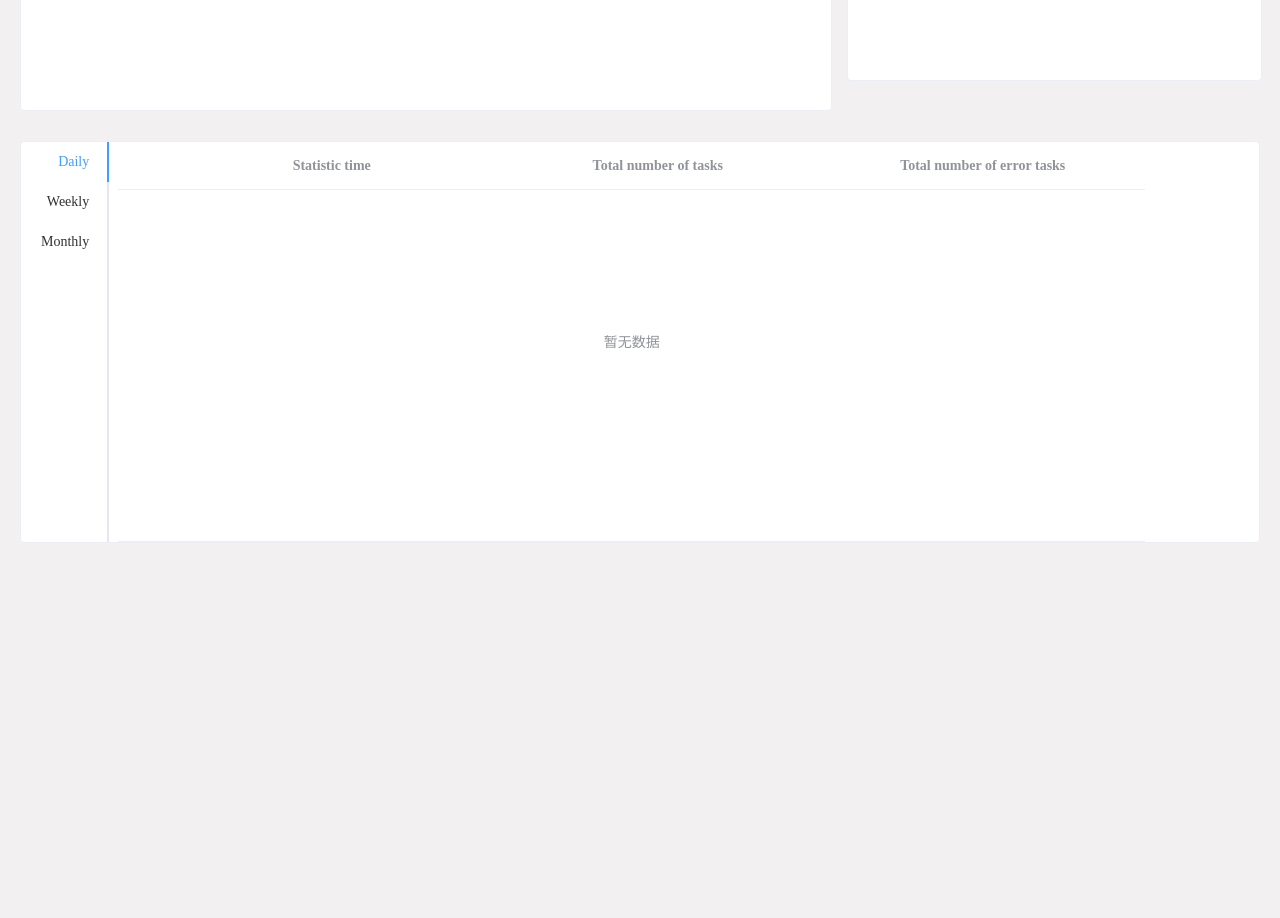
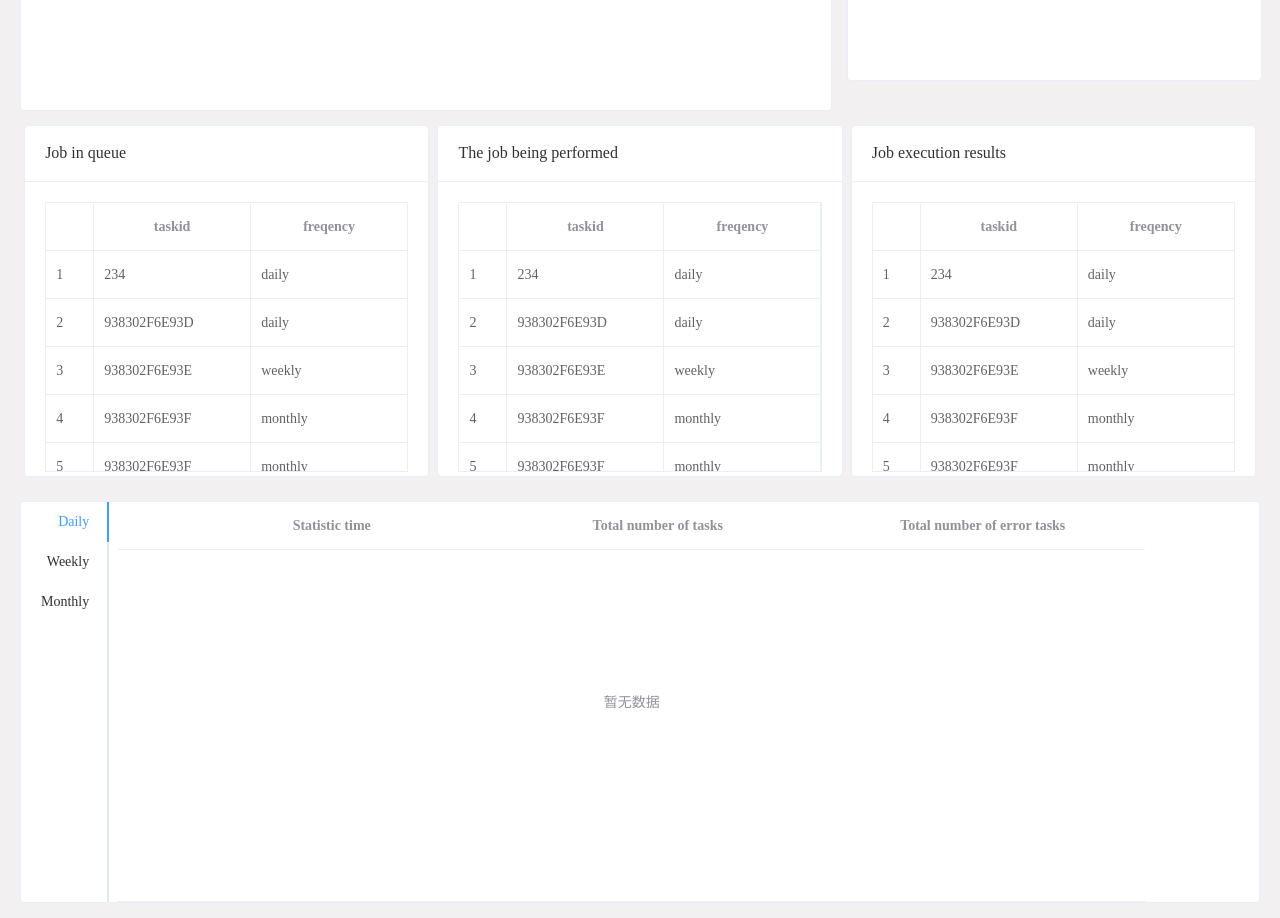
Before and after one commit to DC-Setsuna/DQMP, a Vue app: page /#/ in a window 1280 px wide. Before the commit this address led to /#/dashboard. Shown: the part 940-1858 px from the top of the page. Before the commit the page ends 1503 px from the top, so only its background shows below. Built offline with nearby package versions, Linux system fonts and the light colour scheme; no server answers.

Commit message:
lyh 5/13 00.05

```diff
--- a/src/components/dashboard.vue
+++ b/src/components/dashboard.vue
@@ -30,6 +30,46 @@
         <el-card class="box-card-right" shadow="hover"></el-card>
       </el-col>
     </el-row>
+
+    <el-row>
+      <el-col :span="8">
+        <el-card class="middle-card" shadow="hover">
+          <div slot="header" class="clearfix">
+            <span>Job in queue</span>
+          </div>
+          <el-table :data="tableData3" height="270" border :header-cell-style="{'text-align':'center'}" :row-style="{'text-align':'center','height':'5px'}" :cell-style="{'height':'10px'}" style="width: 100%" @row-click='showDetail'>
+            <el-table-column type="index" :span="2"></el-table-column>
+            <el-table-column prop="taskid" label="taskid" :span="11"></el-table-column>
+            <el-table-column prop="freqency" label="freqency"></el-table-column>
+          </el-table>
+        </el-card>
+      </el-col>
+      <el-col :span="8">
+        <el-card class="middle-card" shadow="hover">
+          <div slot="header" class="clearfix">
+            <span>The job being performed</span>
+          </div>
+          <el-table :data="tableData4" height="270" border :header-cell-style="{'text-align':'center'}" :row-style="{'text-align':'center','height':'5px'}" :cell-style="{'height':'10px'}" style="width: 100%" @row-click='showDetail'>
+            <el-table-column type="index" :span="2"></el-table-column>
+            <el-table-column prop="taskid" label="taskid" :span="11"></el-table-column>
+            <el-table-column prop="freqency" label="freqency"></el-table-column>
+          </el-table>
+        </el-card>
+      </el-col>
+      <el-col :span="8">
+        <el-card class="middle-card" shadow="hover">
+          <div slot="header" class="clearfix">
+            <span>Job execution results</span>
+          </div>
+          <el-table :data="tableData5" height="270" border :header-cell-style="{'text-align':'center'}" :row-style="{'text-align':'center','height':'5px'}" :cell-style="{'height':'10px'}" style="width: 100%" @row-click='showDetail'>
+            <el-table-column type="index" :span="2"></el-table-column>
+            <el-table-column prop="taskid" label="taskid" :span="11"></el-table-column>
+            <el-table-column prop="freqency" label="freqency"></el-table-column>
+          </el-table>
+        </el-card>
+      </el-col>
+    </el-row>
+
     <el-row class="table-row row-bg" justify="center">
       <el-col :span="24">
       	<div class="el-card is-hover-shadow grid-content bg-purple-dark">
@@ -86,7 +126,73 @@
         chartData2: [],
         tableData: [],
         tableData1: [],
-        tableData2: []
+        tableData2: [],
+        tableData3: [{
+          taskid: '234',
+          freqency: 'daily'
+        },{
+          taskid: '938302F6E93D',
+          freqency: 'daily'
+        },{
+          taskid: '938302F6E93E',
+          freqency: 'weekly'
+        },{
+          taskid: '938302F6E93F',
+          freqency: 'monthly'
+        },{
+          taskid: '938302F6E93F',
+          freqency: 'monthly'
+        },{
+          taskid: '938302F6E93F',
+          freqency: 'monthly'
+        },{
+          taskid: '938302F6E93F',
+          freqency: 'monthly'
+        }],
+        tableData4: [{
+          taskid: '234',
+          freqency: 'daily'
+        },{
+          taskid: '938302F6E93D',
+          freqency: 'daily'
+        },{
+          taskid: '938302F6E93E',
+          freqency: 'weekly'
+        },{
+          taskid: '938302F6E93F',
+          freqency: 'monthly'
+        },{
+          taskid: '938302F6E93F',
+          freqency: 'monthly'
+        },{
+          taskid: '938302F6E93F',
+          freqency: 'monthly'
+        },{
+          taskid: '938302F6E93F',
+          freqency: 'monthly'
+        }],
+        tableData5: [{
+          taskid: '234',
+          freqency: 'daily'
+        },{
+          taskid: '938302F6E93D',
+          freqency: 'daily'
+        },{
+          taskid: '938302F6E93E',
+          freqency: 'weekly'
+        },{
+          taskid: '938302F6E93F',
+          freqency: 'monthly'
+        },{
+          taskid: '938302F6E93F',
+          freqency: 'monthly'
+        },{
+          taskid: '938302F6E93F',
+          freqency: 'monthly'
+        },{
+          taskid: '938302F6E93F',
+          freqency: 'monthly'
+        }]
       }
     },
     components: { DailyBoard , WeeklyBoard , MonthlyBoard},
@@ -111,6 +217,9 @@
           this.tableData = response.data.data.tabData
           this.chartData = response.data.data.chartData
         })
+      },
+      showDetail(row, event, column) {
+        this.$router.push({name: 'viewtaskmodule', params: { data: row.taskid }})
       }
     },
     created: function() {
@@ -146,4 +255,8 @@
   .instrument_table {
     margin-top: 10px
   }
+  .middle-card {
+    margin: 1%;
+    height:350px;
+  }
 </style>
```
